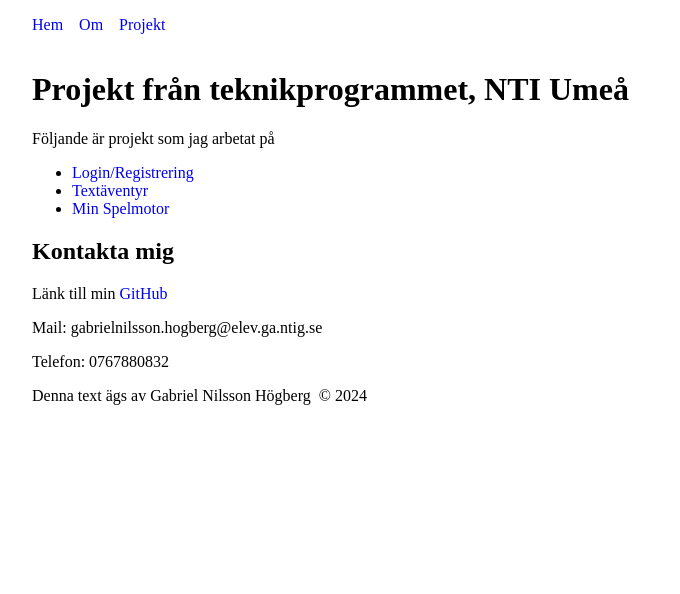
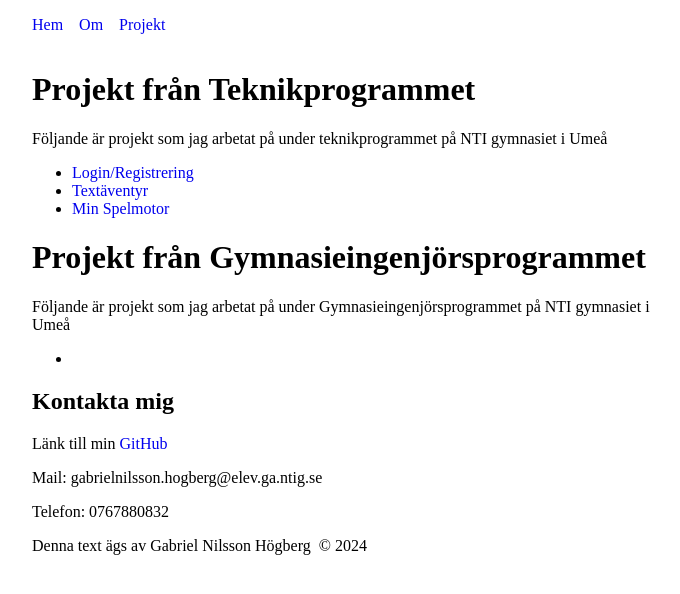
Before and after one commit to Gabbe16/cv, a plain HTML site: page projects.html in a window 1280 px wide. Shown: the whole page, without its empty margins (288-968 px from the left). Drawn offline with Linux system fonts and the light colour scheme.

Commit message:
project page changes

```diff
--- a/projects.html
+++ b/projects.html
@@ -19,13 +19,20 @@
 
     <main class="container">
         <h1>
-            Projekt från teknikprogrammet, NTI Umeå
+            Projekt från Teknikprogrammet
         </h1>
-        <p>Följande är projekt som jag arbetat på</p>
+        <p>Följande är projekt som jag arbetat på under teknikprogrammet på NTI gymnasiet i Umeå</p>
         <ul>
             <li><a href="https://github.com/Gabbe16/te21-slutprojekt">Login/Registrering</a></li>
             <li><a href="https://github.com/Gabbe16/te21-textaventyr">Textäventyr</a></li>
             <li><a href="https://github.com/Gabbe16/Min-Spelmotor">Min Spelmotor</a></li>
+        </ul>
+        <h1>
+            Projekt från Gymnasieingenjörsprogrammet
+        </h1>
+        <p>Följande är projekt som jag arbetat på under Gymnasieingenjörsprogrammet på NTI gymnasiet i Umeå</p>
+        <ul>
+            <li><a href=""></a></li>
         </ul>
     </main>
 
```
